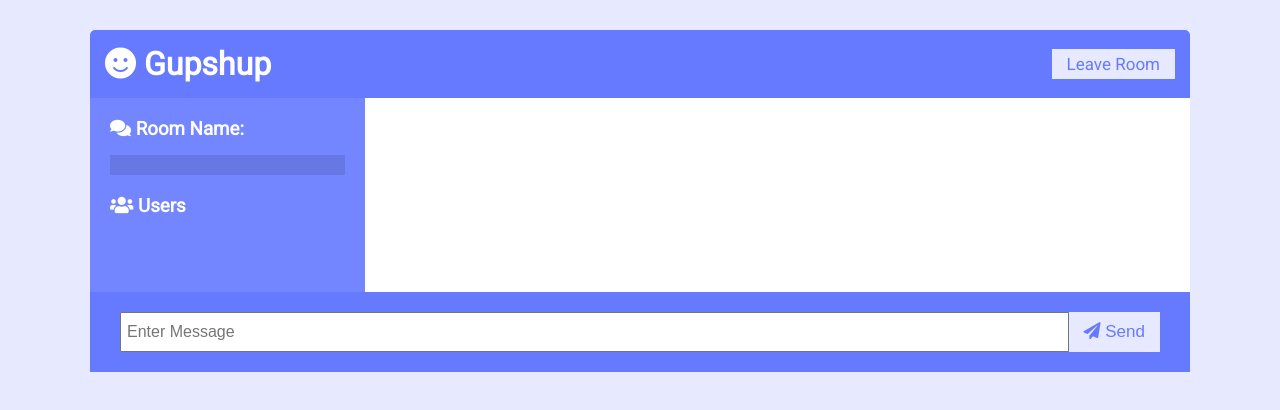
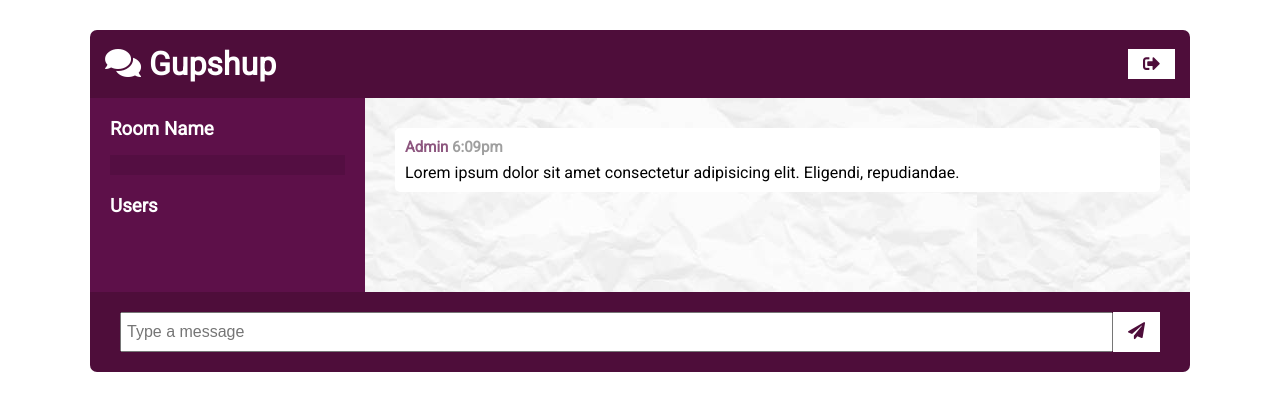
Before and after one commit to yash4242/gupshup, a website: page public/chat.html in a window 1280 px wide. Drawn offline with nearby package versions, Linux system fonts and the light colour scheme; no server answers.

Commit message:
adjusted styling and background

```diff
--- a/public/chat.html
+++ b/public/chat.html
@@ -15,17 +15,24 @@
   <body>
     <div class="chat-container">
       <header class="chat-header">
-        <h1><i class="fas fa-smile"></i> Gupshup</h1>
-        <a id="leave-btn" class="btn">Leave Room</a>
+        <h1><i class="fas fa-comments"></i> Gupshup</h1>
+        <a id="leave-btn" class="btn"><i class="fas fa-sign-out-alt"></i></a>
       </header>
       <main class="chat-main">
         <div class="chat-sidebar">
-          <h3><i class="fas fa-comments"></i> Room Name:</h3>
+          <h3>Room Name</h3>
           <h2 id="room-name"></h2>
-          <h3><i class="fas fa-users"></i> Users</h3>
+          <h3>Users</h3>
           <ul id="users"></ul>
         </div>
         <div class="chat-messages">
+          <div class="message">
+						<p class="meta">Admin <span>6:09pm</span></p>
+						<p class="text">
+							Lorem ipsum dolor sit amet consectetur adipisicing elit. Eligendi,
+							repudiandae.
+						</p>
+					</div>
         </div>
       </main>
       <div class="chat-form-container">
@@ -33,11 +40,11 @@
           <input
             id="msg"
             type="text"
-            placeholder="Enter Message"
+            placeholder="Type a message"
             required
             autocomplete="off"
           />
-          <button class="btn"><i class="fas fa-paper-plane"></i> Send</button>
+          <button class="btn"><i class="fas fa-paper-plane"></i></button>
         </form>
       </div>
     </div>
--- a/public/css/style.css
+++ b/public/css/style.css
@@ -1,11 +1,9 @@
 @import url('https://fonts.googleapis.com/css?family=Roboto&display=swap');
 
 :root {
-	--dark-color-a: #667aff;
-	--dark-color-b: #7386ff;
-	--light-color: #e6e9ff;
-	--success-color: #5cb85c;
-	--error-color: #d9534f;
+	--dark-color-a: #4E0D3A;
+	--dark-color-b: #5D1049;
+	--light-color: white;
 }
 
 * {
@@ -50,8 +48,8 @@ a {
 .chat-header {
 	background: var(--dark-color-a);
 	color: #fff;
-	border-top-left-radius: 5px;
-	border-top-right-radius: 5px;
+	border-top-left-radius: 7px;
+	border-top-right-radius: 7px;
 	padding: 15px;
 	display: flex;
 	align-items: center;
@@ -89,6 +87,7 @@ a {
 	padding: 30px;
 	max-height: 500px;
 	overflow-y: scroll;
+	background-image: url("../chat-bg.jpg");
 }
 
 .chat-messages .message {
@@ -114,6 +113,7 @@ a {
 .chat-form-container {
 	padding: 20px 30px;
 	background-color: var(--dark-color-a);
+	border-radius: 0px 0px 7px 7px;
 }
 
 .chat-form-container form {
@@ -138,13 +138,14 @@ a {
 	text-align: center;
 	padding: 20px;
 	background: var(--dark-color-a);
-	border-top-left-radius: 5px;
-	border-top-right-radius: 5px;
+	border-top-left-radius: 7px;
+	border-top-right-radius: 7px;
 }
 
 .join-main {
 	padding: 30px 40px;
 	background: var(--dark-color-b);
+	border-radius: 0px 0px 7px 7px;
 }
 
 .join-main p {
```
Also changed, not shown: public/chat-bg.jpg (added).
